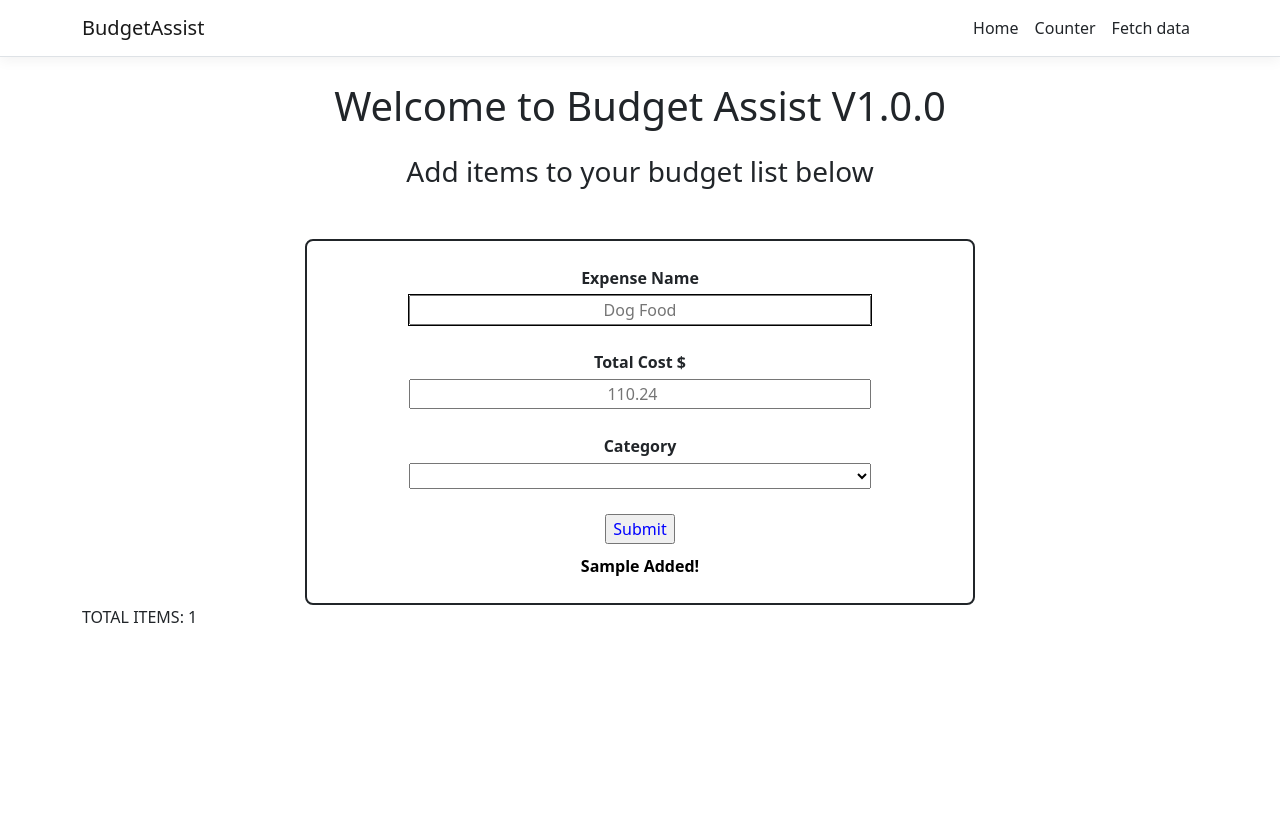
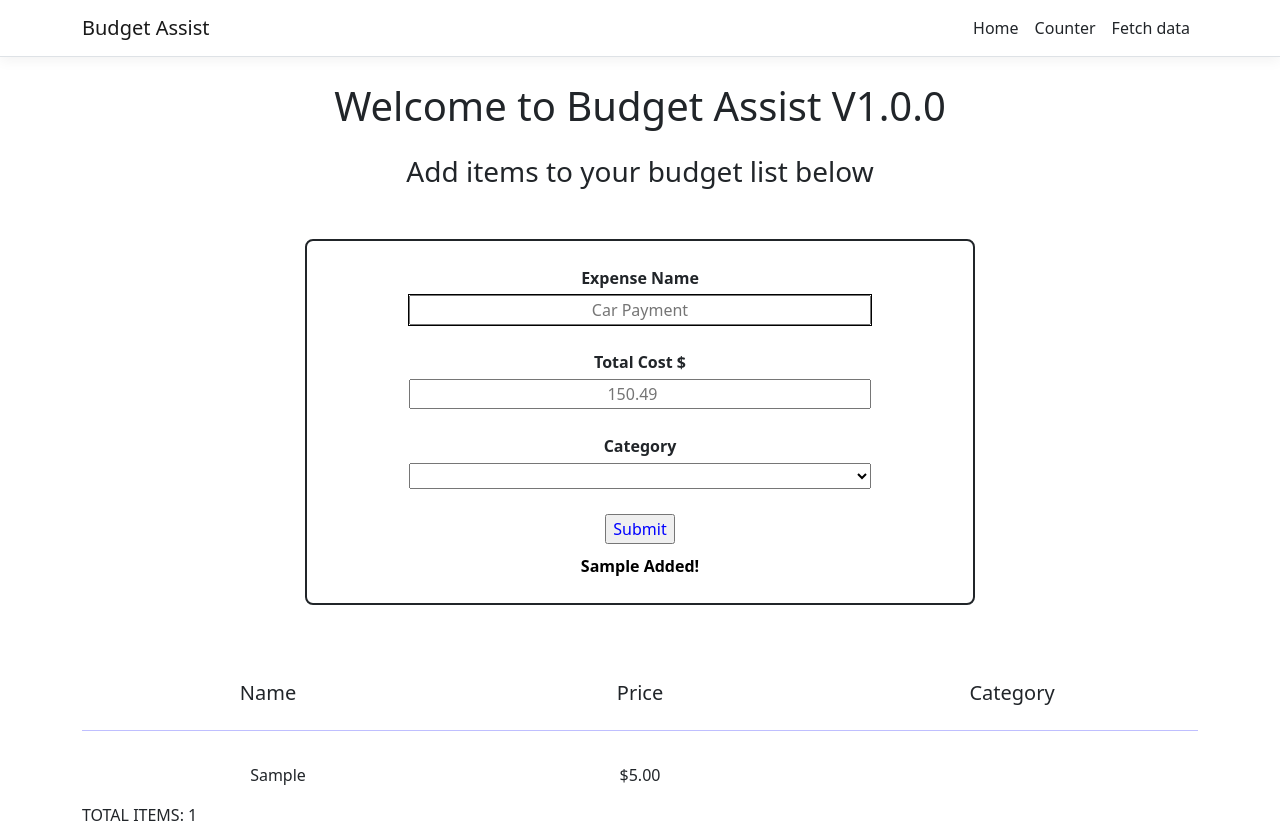
Before and after one commit to Kpaisley/Budget-Assist, a React (Create React App) app in the folder BudgetAssist/ClientApp/: page / in a window 1280 px wide. Both pictures are taken after typing "Sample", "5" into the empty fields and a click on the input 639 px from the left and 528 px from the top of the page. Before the commit the page ends 800 px from the top, so only its background shows below. Built offline with nearby package versions, Linux system fonts and the light colour scheme.

Commit message:
Added BudgetItem.js and BudgetItem.css to display a user's items in session storage.

```diff
--- /dev/null
+++ b/BudgetAssist/ClientApp/src/components/BudgetItem.css
@@ -0,0 +1,24 @@
+
+.item-table {
+    display: flex;
+    padding: 15px;
+    border-radius: 20px;
+}
+
+.item-table:nth-child(2n+1) {
+    background-color: lightgray;
+}
+
+.item-table tbody {
+    width: 100%;
+}
+
+.item-table tr {
+    display: flex;
+    justify-content: space-around;
+}
+
+.item-table td {
+    width: 30%;
+    text-align: center;
+}
--- /dev/null
+++ b/BudgetAssist/ClientApp/src/components/BudgetItem.js
@@ -0,0 +1,17 @@
+import './BudgetItem.css';
+
+export const BudgetItem = (props) => {
+
+
+    return (
+        <table className="item-table">
+            <tbody>
+                <tr>
+                    <td>{props.item.name}</td>
+                    <td>${props.item.price}</td>
+                    <td>{props.item.category}</td>
+                </tr>
+            </tbody>
+        </table>
+    );
+}
--- a/BudgetAssist/ClientApp/src/components/Home.css
+++ b/BudgetAssist/ClientApp/src/components/Home.css
@@ -13,7 +13,7 @@ h1, h3 {
     max-width: 60%;
     justify-content: center;
     text-align: center;
-    margin: 50px auto 0 auto;
+    margin: 50px auto 75px auto;
     padding: 25px;
     font-weight: 600;
 }
@@ -37,3 +37,25 @@ h1, h3 {
 #add-item-msg {
     margin-top: 10px;
 }
+
+.description-table {
+    display: flex;
+}
+
+.description-table thead {
+    width: 100%;
+}
+
+.description-table tr {
+    display: flex;
+    justify-content: space-around;
+}
+
+.description-table th {
+    width: 30%;
+    text-align: center;
+}
+
+.color-blue {
+    color: blue;
+}
--- a/BudgetAssist/ClientApp/src/components/Home.js
+++ b/BudgetAssist/ClientApp/src/components/Home.js
@@ -1,4 +1,5 @@
 import React from 'react';
+import { BudgetItem } from './BudgetItem';
 import './Home.css';
 
 export const Home = (props) => {
@@ -11,10 +12,10 @@ export const Home = (props) => {
 
             <form id="add-item-form" onSubmit={(e) => props.addItem(e) }>
                 <label htmlFor="expense-name">Expense Name</label>
-                <input className="form-input" type="text" name="expense-name" id="expense-name" placeholder="Dog Food" autoFocus></input>
+                <input className="form-input" type="text" name="expense-name" id="expense-name" placeholder="Car Payment" autoFocus></input>
 
                 <label htmlFor="item-cost">Total Cost $</label>
-                <input className="form-input" type="number" step="0.01" name="item-cost" id="item-cost" placeholder="110.24"></input>
+                <input className="form-input" type="number" step="0.01" name="item-cost" id="item-cost" placeholder="150.49"></input>
 
                 <label>Category</label>
                 <select>
@@ -32,8 +33,23 @@ export const Home = (props) => {
                 <input className="submit-btn" type="submit"></input>
                 <span id="add-item-msg"></span>
             </form>
+
+            <table className="description-table">
+                <thead>
+                    <tr>
+                        <th><h5>Name</h5></th>
+                        <th><h5>Price</h5></th>
+                        <th><h5>Category</h5></th>
+                    </tr>
+                </thead>
+            </table>
+            <hr className="color-blue" />
+
+            {props.items.map((item) => (
+                <BudgetItem key={item.id} item={item} />
+                ))}
+
             <span>TOTAL ITEMS: {props.items.length}</span>
-
         </div>
     );
 
--- a/BudgetAssist/ClientApp/src/components/NavMenu.js
+++ b/BudgetAssist/ClientApp/src/components/NavMenu.js
@@ -25,7 +25,7 @@ export class NavMenu extends Component {
     return (
       <header>
         <Navbar className="navbar-expand-sm navbar-toggleable-sm ng-white border-bottom box-shadow mb-3" container light>
-          <NavbarBrand tag={Link} to="/">BudgetAssist</NavbarBrand>
+          <NavbarBrand tag={Link} to="/">Budget Assist</NavbarBrand>
           <NavbarToggler onClick={this.toggleNavbar} className="mr-2" />
           <Collapse className="d-sm-inline-flex flex-sm-row-reverse" isOpen={!this.state.collapsed} navbar>
             <ul className="navbar-nav flex-grow">
```
